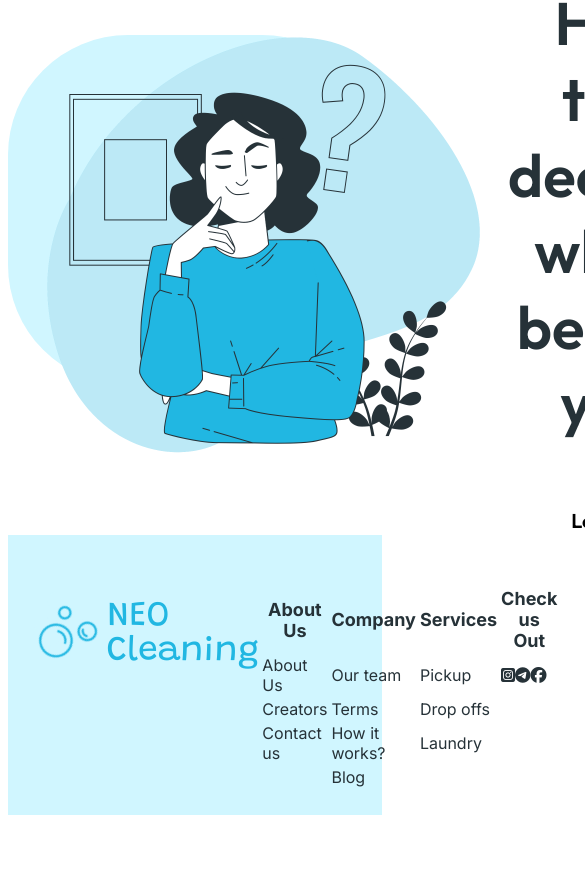
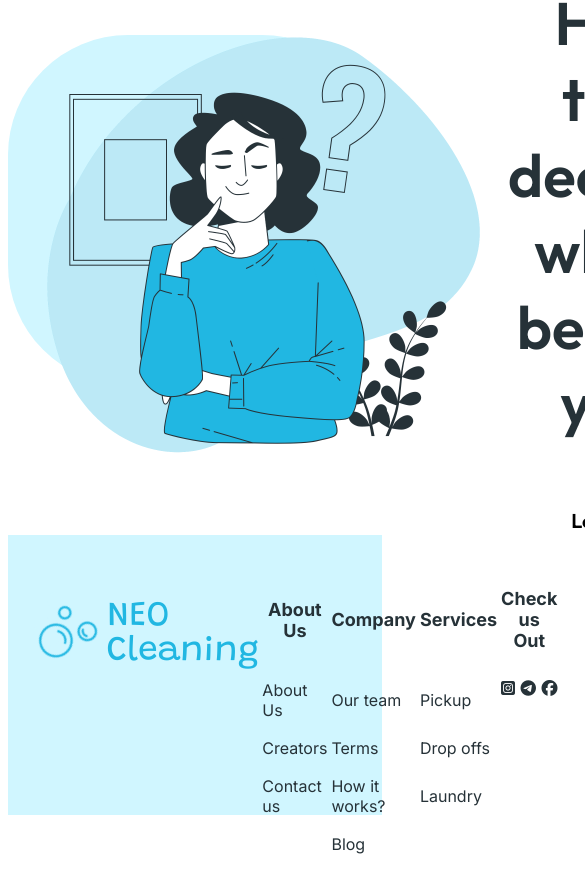
Before and after one commit to GeniusAvenue-Behruz/cleaning, a React (Create React App) app: page / in a window 390 px wide. Shown: the part 2485-3378 px from the top of the page, 585 px wide, since content can reach past the window. Before the commit the page ends 3325 px from the top, so only its background shows below. Built offline with nearby package versions, Linux system fonts and the light colour scheme; a web font is replaced by a local one.

Commit message:
modified:   src/components/Footer.js 	modified:   src/components/Steps.js 	modified:   src/index.css     Haven't made it responsive!

```diff
--- a/src/components/Footer.js
+++ b/src/components/Footer.js
@@ -18,7 +18,7 @@ const Footer = () => {
                         <td>About Us</td>
                         <td>Our team</td>
                         <td>Pickup</td>
-                        <td>
+                        <td className='social-media'>
                             <i class="fa-brands fa-square-instagram"></i>
                             <i class="fa-brands fa-telegram"></i>
                             <i class="fa-brands fa-facebook"></i>
--- a/src/components/Steps.js
+++ b/src/components/Steps.js
@@ -10,22 +10,22 @@ const Steps = () => {
 
                 </div>
                 <div style={{ display: 'grid', gridTemplateColumns: 'repeat(4, 1fr)', gap: '30px', justifyItems: 'center' }}>
-                    <div style={{ backgroundColor: 'white', width: '220px', height: '320px', borderRadius: '20px', padding: '20px', textAlign: 'center' }}>
+                    <div style={{ backgroundColor: 'white', width: 'auto', height: '320px', borderRadius: '20px', padding: '20px', textAlign: 'center' }}>
                         <span style={{ color: '#21B7E2', fontSize: '22px' }}>STEP 1</span>
                         <p style={{ fontSize: '30px', fontFamily: 'Outfit', fontWeight: '500', marginBottom: '0' }}>Pickup</p>
                         <img src='location.svg' alt='Location Icon' />
                     </div>
-                    <div style={{ backgroundColor: 'white', width: '220px', height: '320px', borderRadius: '20px', padding: '20px', textAlign: 'center' }}>
+                    <div style={{ backgroundColor: 'white', width: 'auto', height: '320px', borderRadius: '20px', padding: '20px', textAlign: 'center' }}>
                         <span style={{ color: '#21B7E2', fontSize: '22px' }}>STEP 2</span>
                         <p style={{ fontSize: '30px', fontFamily: 'Outfit', fontWeight: '500', marginBottom: '0' }}>Wash & Dry</p>
                         <img src='wash.svg' alt='Location Icon' />
                     </div>
-                    <div style={{ backgroundColor: 'white', width: '220px', height: '320px', borderRadius: '20px', padding: '20px', textAlign: 'center' }}>
+                    <div style={{ backgroundColor: 'white', width: 'auto', height: '320px', borderRadius: '20px', padding: '20px', textAlign: 'center' }}>
                         <span style={{ color: '#21B7E2', fontSize: '22px' }}>STEP 3</span>
                         <p style={{ fontSize: '30px', fontFamily: 'Outfit', fontWeight: '500', marginBottom: '0' }}>Fold</p>
                         <img src='fold.svg' alt='Location Icon' />
                     </div>
-                    <div style={{ backgroundColor: 'white', width: '220px', height: '320px', borderRadius: '20px', padding: '20px', textAlign: 'center' }}>
+                    <div style={{ backgroundColor: 'white', width: 'auto', height: '320px', borderRadius: '20px', padding: '20px', textAlign: 'center' }}>
                         <span style={{ color: '#21B7E2', fontSize: '22px' }}>STEP 4</span>
                         <p style={{ fontSize: '30px', fontFamily: 'Outfit', fontWeight: '500', marginBottom: '0' }}>Delivery</p>
                         <img style={{ width: '90%' }} src='delivery.svg' alt='Location Icon' />
--- a/src/index.css
+++ b/src/index.css
@@ -35,7 +35,8 @@ ul {
   font-size: 35px;
 }
 header {
-  /* overflow: hidden; */
+  /* overflow-x: hidden; */
+
   nav {
     display: flex;
     align-items: center;
@@ -136,9 +137,11 @@ header {
       display: flex;
       align-items: center;
       justify-content: end;
+      visibility: visible;
 
       .hero-image {
         position: absolute;
+
         /* top: 0; */
         left: 0;
       }
@@ -355,14 +358,19 @@ header {
       font-family: inter;
       font-weight: bold;
       color: var(--clr-textGrey);
-      margin-bottom: 26px;
+      padding-bottom: 26px;
     }
     td{
       font-size: 16px;
       font-family: inter;
       color: var(--clr-textGrey);
-      margin-bottom: 16px;
+      padding-bottom: 15px;
     }
   }
   }
 }
+.social-media{
+  display: flex;
+  justify-content: space-between;
+  align-items: center;
+}
```
